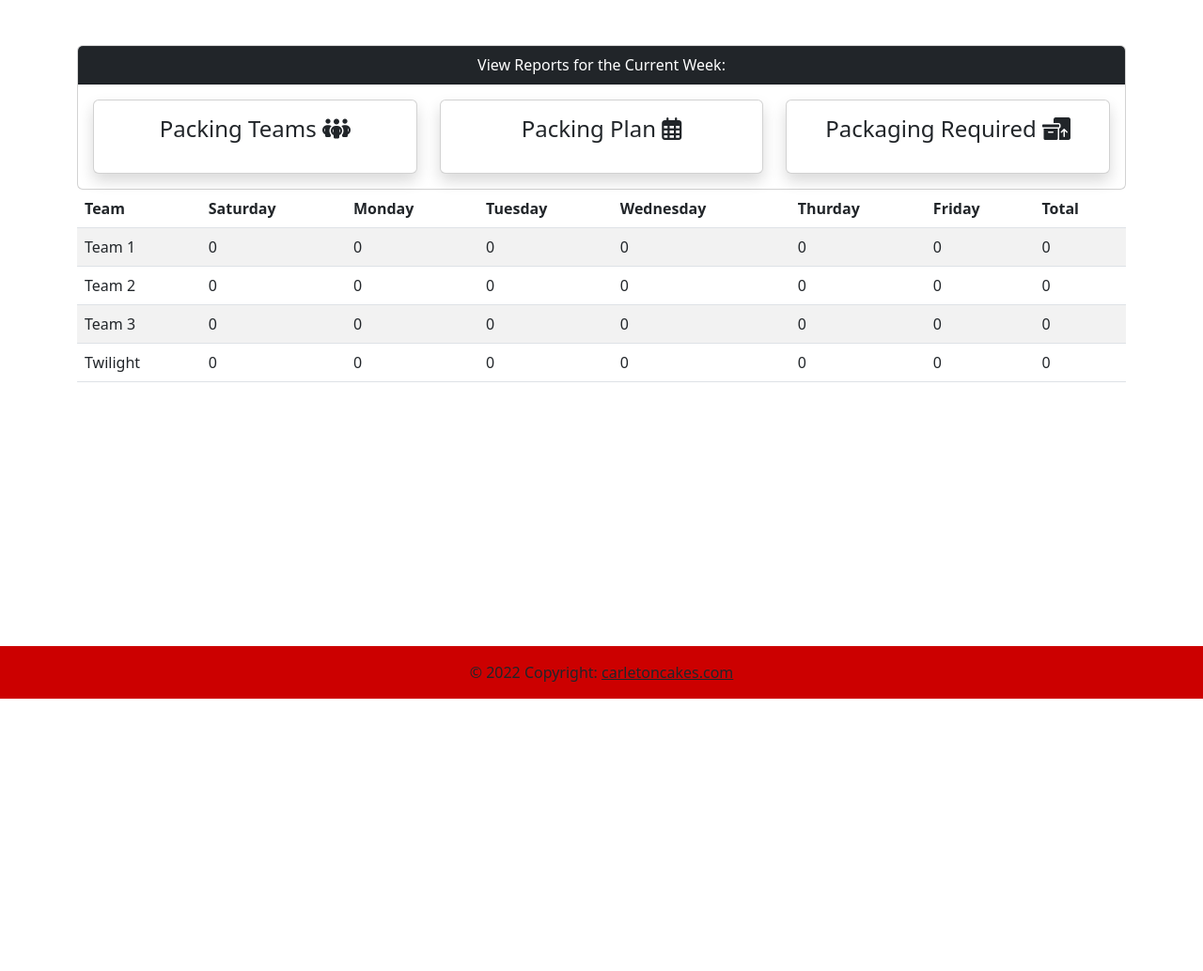
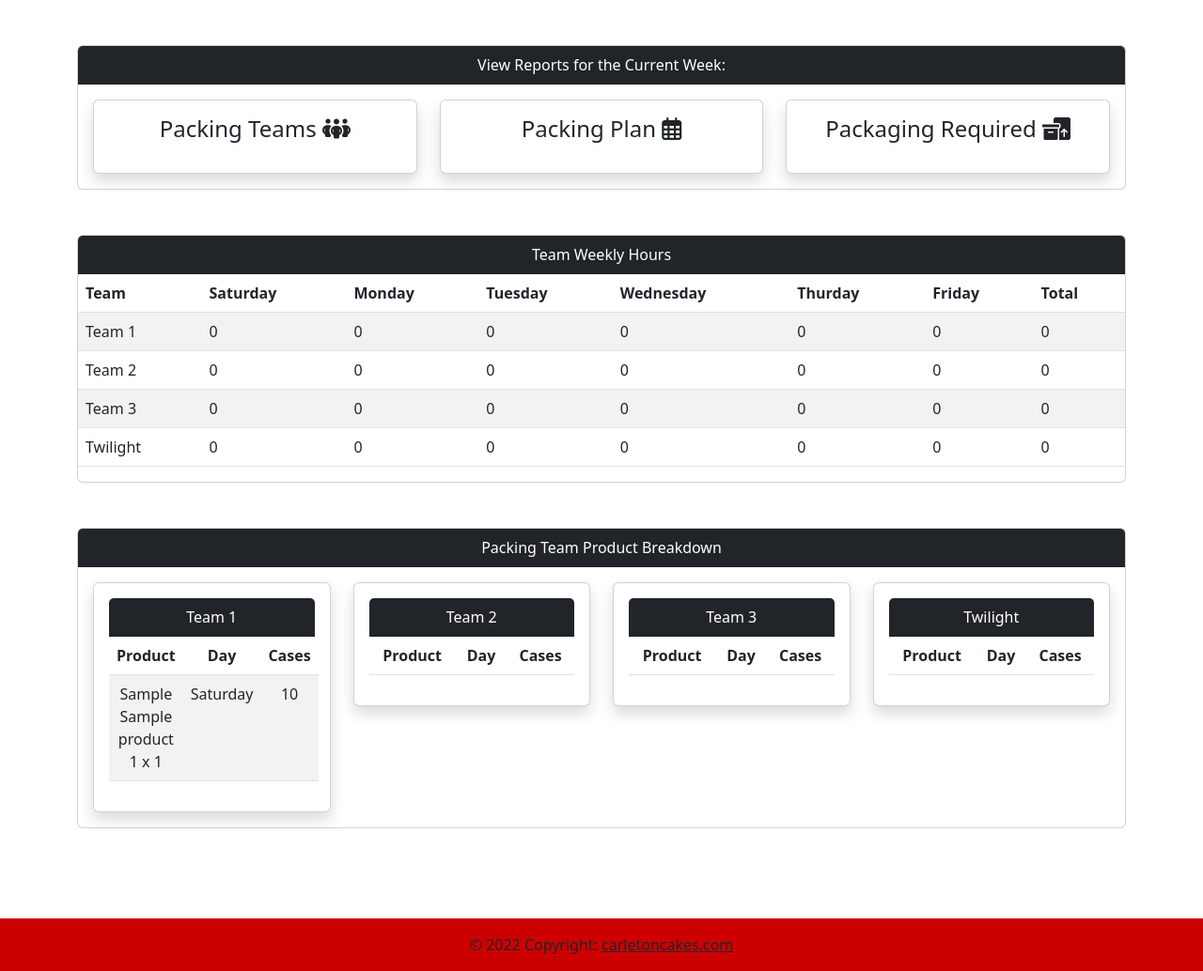
Before and after one commit to RadheyaM/Factory-Planner, a Django app: page /dashboard/teams in a window 1280 px wide. Shown: the part 56-1090 px from the top of the page at 94% size. Before the commit the page ends 800 px from the top, so only its background shows below. Run offline with Django 3.2, Linux system fonts and the light colour scheme; tables that the repository leaves empty hold one stand-in row (values such as "Sample post"); lists and menus that the app fills with data are empty; some libraries are stand-ins or nearby versions.

Commit message:
Add a second table to db-teams template, improve the styling and look of the template
Make dashboard the default url for now

```diff
--- a/packing/urls.py
+++ b/packing/urls.py
@@ -3,6 +3,7 @@ from django.urls import path
 
 
 urlpatterns = [
+    path('', views.dashboard_index_view, name='home'),
     #_______________DASHBOARD VIEW_______________
     path('dashboard', views.dashboard_index_view, name='dashboard'),
     path('dashboard/teams', views.dashboard_teams_view, name='dashboard-teams'),
--- a/packing/views.py
+++ b/packing/views.py
@@ -36,6 +36,10 @@ def dashboard_teams_view(request):
 
     context = {
         'packing': packing,
+        't1': t1,
+        't2': t2,
+        't3': t3,
+        't4': t4,
         't1_week': t1_week,
         't2_week': t2_week,
         't3_week': t3_week,
@@ -51,6 +55,7 @@ def dashboard_teams_view(request):
 def dashboard_plans_view(request):
     packing = Packing.objects.all()
     packing_week = packing.filter(week__name='November Wk1')
+
 
     context = {
         'packing': packing,
--- a/templates/dashboard/db-index.html
+++ b/templates/dashboard/db-index.html
@@ -39,7 +39,16 @@
             </div>
         </div>
     </div>
-
+    <br>
+    <br>
     {% block table %}{% endblock table %}
+    <br>
+    <br>
+    {% block table2 %}{% endblock table2 %}
+    <br>
+    <br>
+    {% block table3 %}{% endblock table3 %}
+    <br>
+    <br>
 
 {% endblock content %}
--- a/templates/dashboard/db-teams.html
+++ b/templates/dashboard/db-teams.html
@@ -1,6 +1,10 @@
 {% extends 'dashboard/db-index.html' %}
 {% block table %}
 <div class="container">
+    <div class="card">
+        <div class="card-header bg-dark text-white text-center">
+            Team Weekly Hours
+        </div>
         <table class=" table table-striped">
             <thead>
                 <tr>
@@ -45,6 +49,120 @@
                 </tr>
             </tbody>
         </table>
-
+    </div>
 </div>
 {% endblock table %}
+
+{% block table2 %}
+<div class="container">
+    <div class="card">
+        <div class="card-header bg-dark text-white text-center">
+            Packing Team Product Breakdown
+        </div>
+        <div class="card-body">
+            <div class="row">
+                <div class="col-md-3">
+                    <div class="card my-card shadow text-center p-3">
+                        <div class="card-header bg-dark text-white text-center">
+                            Team 1
+                        </div>
+                        <table class=" table table-striped">
+                            <thead>
+                                <tr>
+                                    <th>Product</th>
+                                    <th>Day</th>
+                                    <th>Cases</th>
+                                </tr>
+                            </thead>
+                            <tbody>
+                                {% for run in t1 %}
+                                    <tr>
+                                        <td>{{ run.name.product }}</td>
+                                        <td>{{ run.day }}</td>
+                                        <td>{{ run.name.case_qty }}</td>
+                                    </tr>
+                                {% endfor %}
+                            </tbody>
+                        </table>
+                    </div>
+                </div>
+                <div class="col-md-3">
+                    <div class="card my-card shadow text-center p-3">
+                        <div class="card-header bg-dark text-white text-center">
+                            Team 2
+                        </div>
+                        <table class=" table table-striped">
+                            <thead>
+                                <tr>
+                                    <th>Product</th>
+                                    <th>Day</th>
+                                    <th>Cases</th>
+                                </tr>
+                            </thead>
+                            <tbody>
+                                {% for run in t2 %}
+                                    <tr>
+                                        <td>{{ run.name.product }}</td>
+                                        <td>{{ run.day }}</td>
+                                        <td>{{ run.name.case_qty }}</td>
+                                    </tr>
+                                {% endfor %}
+                            </tbody>
+                        </table>
+                    </div>
+                </div>
+                <div class="col-md-3">
+                    <div class="card my-card shadow text-center p-3">
+                        <div class="card-header bg-dark text-white text-center">
+                            Team 3
+                        </div>
+                        <table class=" table table-striped">
+                            <thead>
+                                <tr>
+                                    <th>Product</th>
+                                    <th>Day</th>
+                                    <th>Cases</th>
+                                </tr>
+                            </thead>
+                            <tbody>
+                                {% for run in t3 %}
+                                    <tr>
+                                        <td>{{ run.name.product }}</td>
+                                        <td>{{ run.day }}</td>
+                                        <td>{{ run.name.case_qty }}</td>
+                                    </tr>
+                                {% endfor %}
+                            </tbody>
+                        </table>
+                    </div>
+                </div>
+                <div class="col-md-3">
+                    <div class="card my-card shadow text-center p-3">
+                        <div class="card-header bg-dark text-white text-center">
+                            Twilight
+                        </div>
+                        <table class=" table table-striped">
+                            <thead>
+                                <tr>
+                                    <th>Product</th>
+                                    <th>Day</th>
+                                    <th>Cases</th>
+                                </tr>
+                            </thead>
+                            <tbody>
+                                {% for run in t4 %}
+                                    <tr>
+                                        <td>{{ run.name.product }}</td>
+                                        <td>{{ run.day }}</td>
+                                        <td>{{ run.name.case_qty }}</td>
+                                    </tr>
+                                {% endfor %}
+                            </tbody>
+                        </table>
+                    </div>
+                </div>
+            </div>
+        </div>
+    </div>
+</div>
+{% endblock table2 %}
--- a/templates/partials/nav.html
+++ b/templates/partials/nav.html
@@ -1,6 +1,6 @@
 <nav class="navbar navbar-expand-lg" style="background-color: #FF0000;">
     <div class="container-fluid">
-      <a class="navbar-brand" href="#">Packing Calc</a>
+      <a class="navbar-brand" href="{% url 'home' %}">Packing Calc</a>
       <button class="navbar-toggler" type="button" data-bs-toggle="collapse" data-bs-target="#navbarNav" aria-controls="navbarNav" aria-expanded="false" aria-label="Toggle navigation">
         <span class="navbar-toggler-icon"></span>
       </button>
```
Lines whose indentation alone changed are shown as unchanged.
